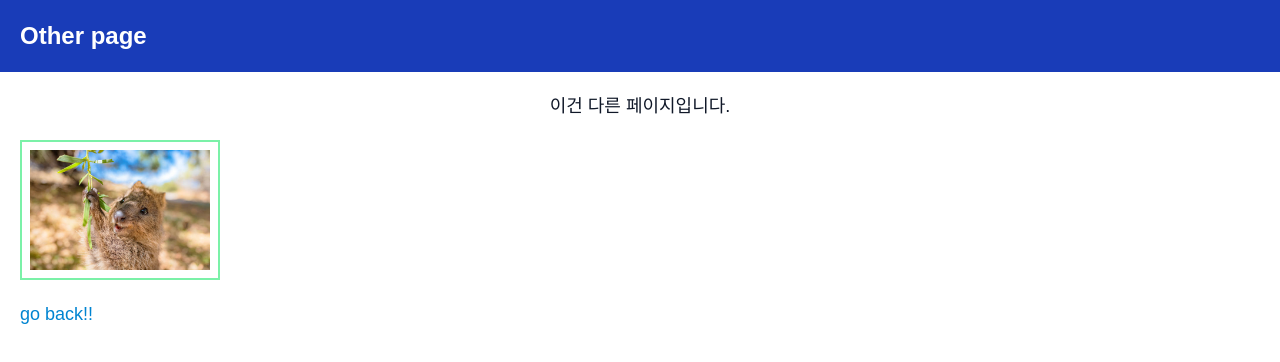
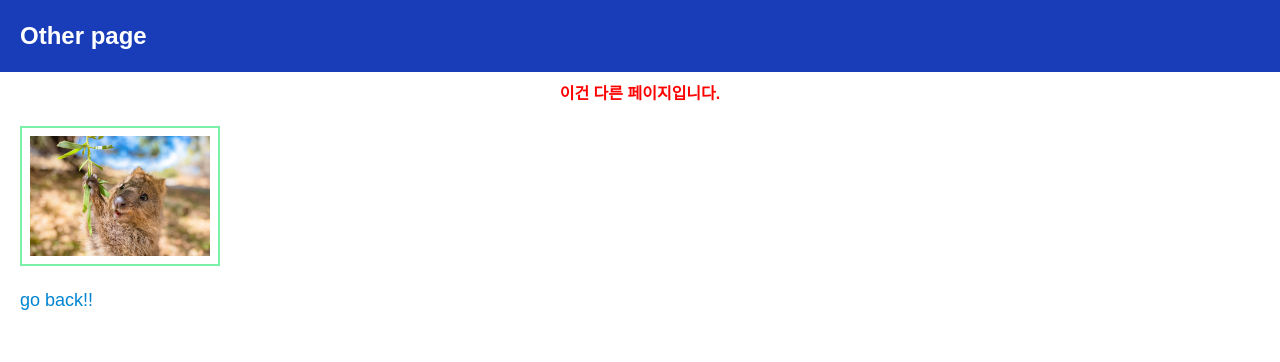
Before and after one commit to Soyeong4250/nextjs_study, a Next.js app in the folder sample_next_app/: page /ohter in a window 1280 px wide. Shown: the top 362 px of the page. Built offline with nearby package versions, Linux system fonts and the light colour scheme.

Commit message:
Styled JSX 이용하기

```diff
--- a/sample_next_app/src/app/ohter/page.tsx
+++ b/sample_next_app/src/app/ohter/page.tsx
@@ -1,13 +1,24 @@
+'use client';
+
 // import './style.css';
-import styles from './style.module.css';
 import Link from 'next/link';
 import Image from 'next/image';
+import styles from './style.module.css';
+import JSXStyle from 'styled-jsx/style';
 
 export default function Other() {
     return (
         <main>
+            <JSXStyle>
+                {`p.jsx-msg {
+                margin: 10px;
+                text-align: center;
+                color: red;
+                font-weight: bold;
+                }`}
+            </JSXStyle>
             <h1 className={styles.title}>Other page</h1>
-            <p className={styles.msg}>이건 다른 페이지입니다.</p>
+            <p className="jsx-msg">이건 다른 페이지입니다.</p>
             <div>
                 <Image src="/quakka.jpg" width={200} height={200} alt='quakka.jpg' />
             </div>
```
